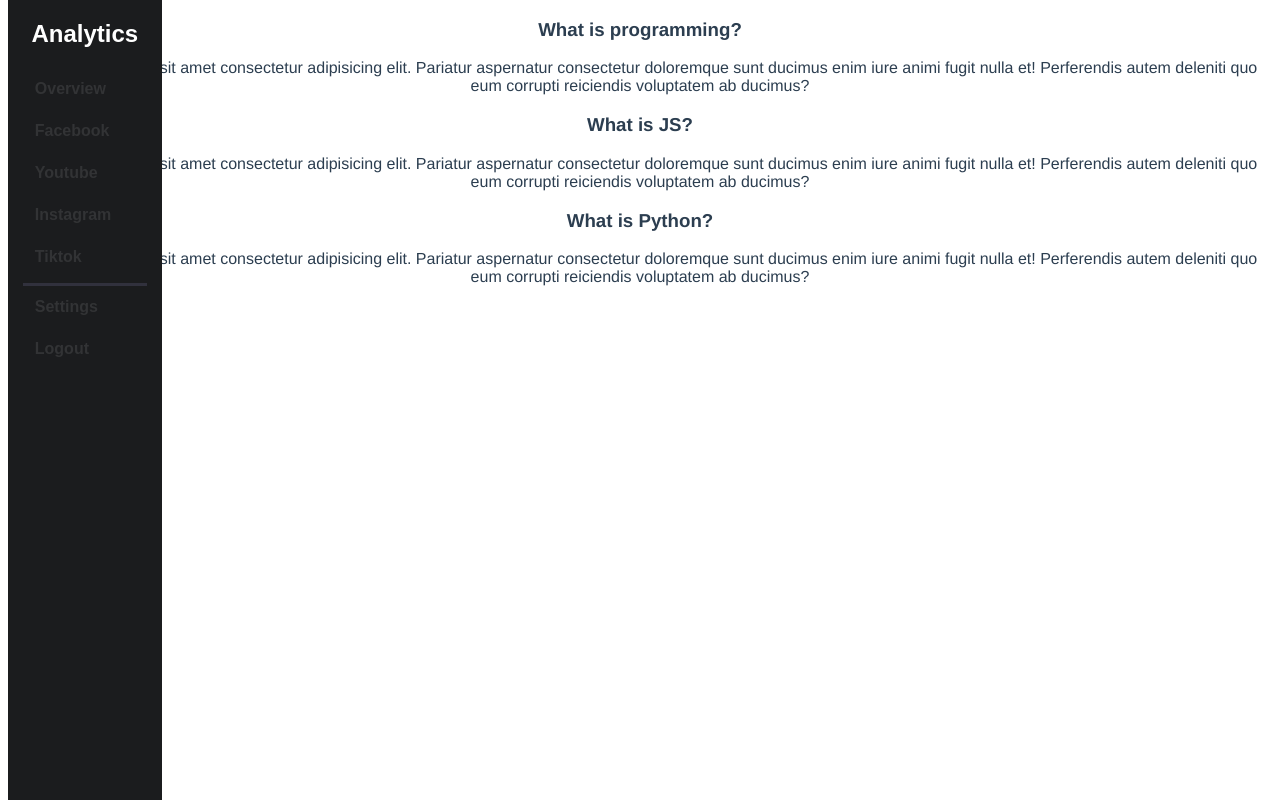
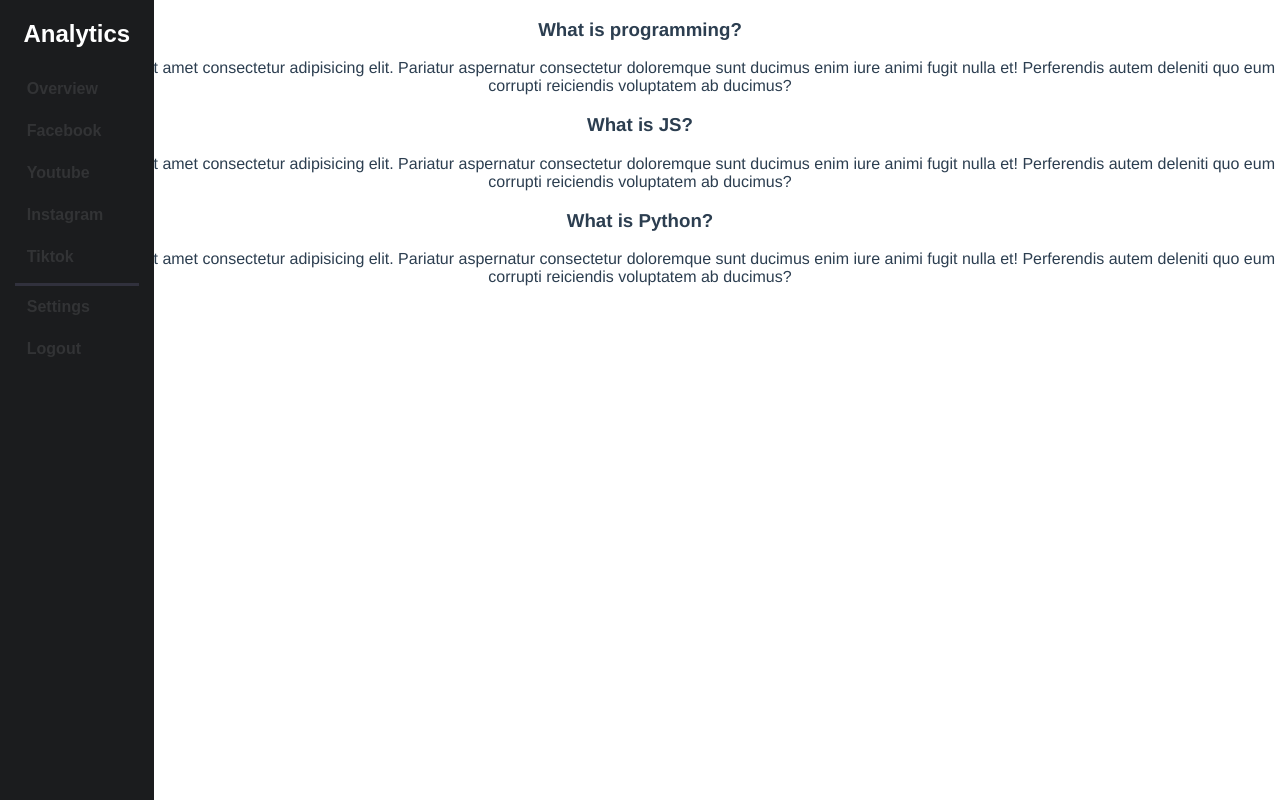
Before and after one commit to chophupchong/Analytical-Dashboard, a Vue app in the folder frontend/: page / in a window 1280 px wide. Built offline with nearby package versions, Linux system fonts and the light colour scheme.

Commit message:
added route to youtube, added some CSS adjustments to App.vue

```diff
--- a/frontend/src/App.vue
+++ b/frontend/src/App.vue
@@ -19,10 +19,11 @@ export default {
   color: #2c3e50;
 }
 
-nav {
-  padding: 30px;
+
+body {
+margin:0;
+
 }
-
 nav a {
   font-weight: bold;
   color: #2c3e50;
--- a/frontend/src/main.js
+++ b/frontend/src/main.js
@@ -4,4 +4,5 @@ import router from './router';
 import store from './store';
 // Import the functions you need from the SDKs you need
 
+
 createApp(App).use(router).use(store).mount('#app');
--- a/frontend/src/router/index.js
+++ b/frontend/src/router/index.js
@@ -9,7 +9,12 @@ const routes = [
   {
     path: '/',
     name: 'Dashboard',
-    component: () => import('@/views/dashboard'),
+    component: () => import('@/views/dashboard/index.vue'),
+  },
+  {
+    path: '/youTube',
+    name: 'youTube',
+    component: () => import('@/views/dashboard/youTube.vue'),
   },
 ];
 
```
